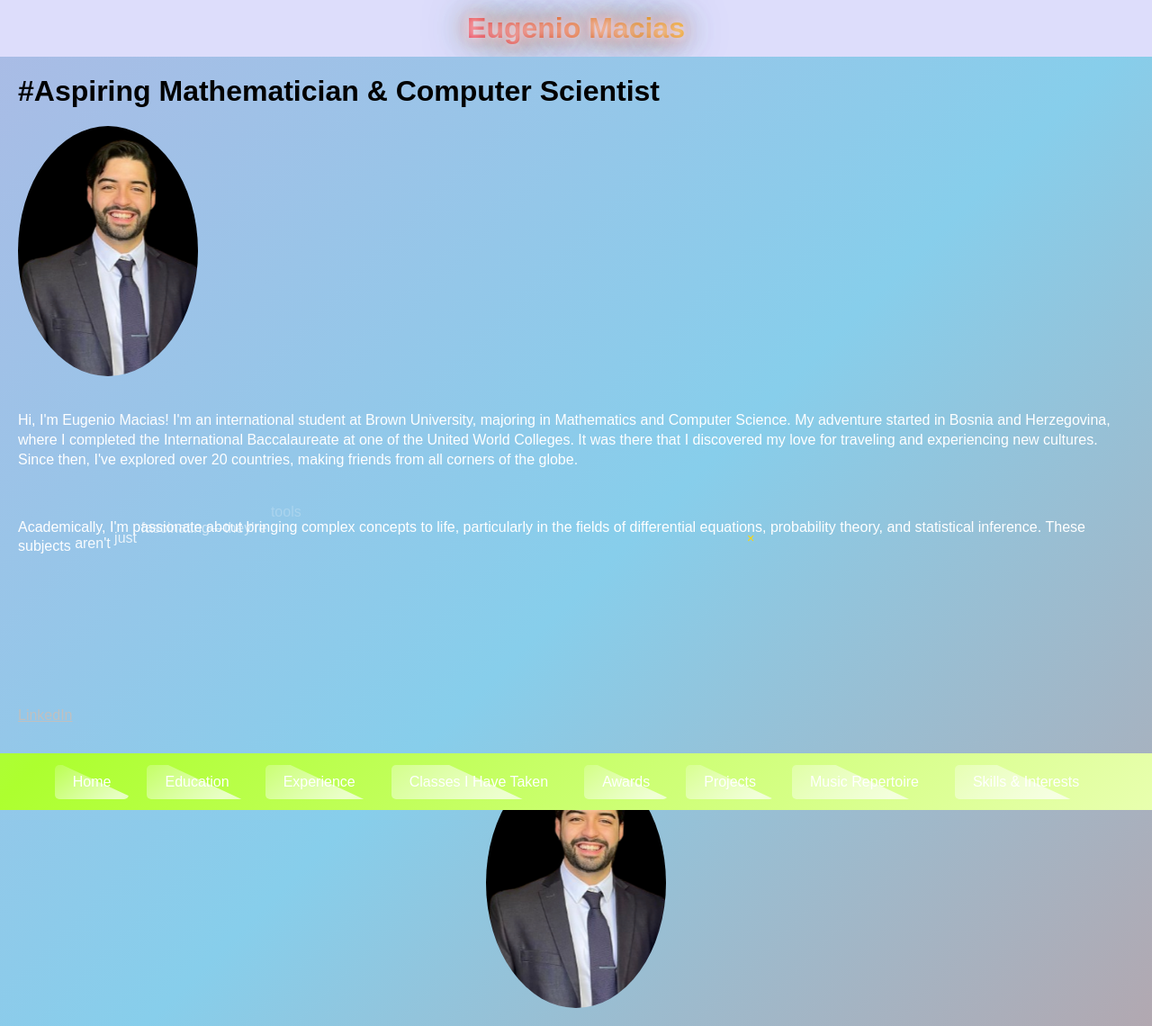
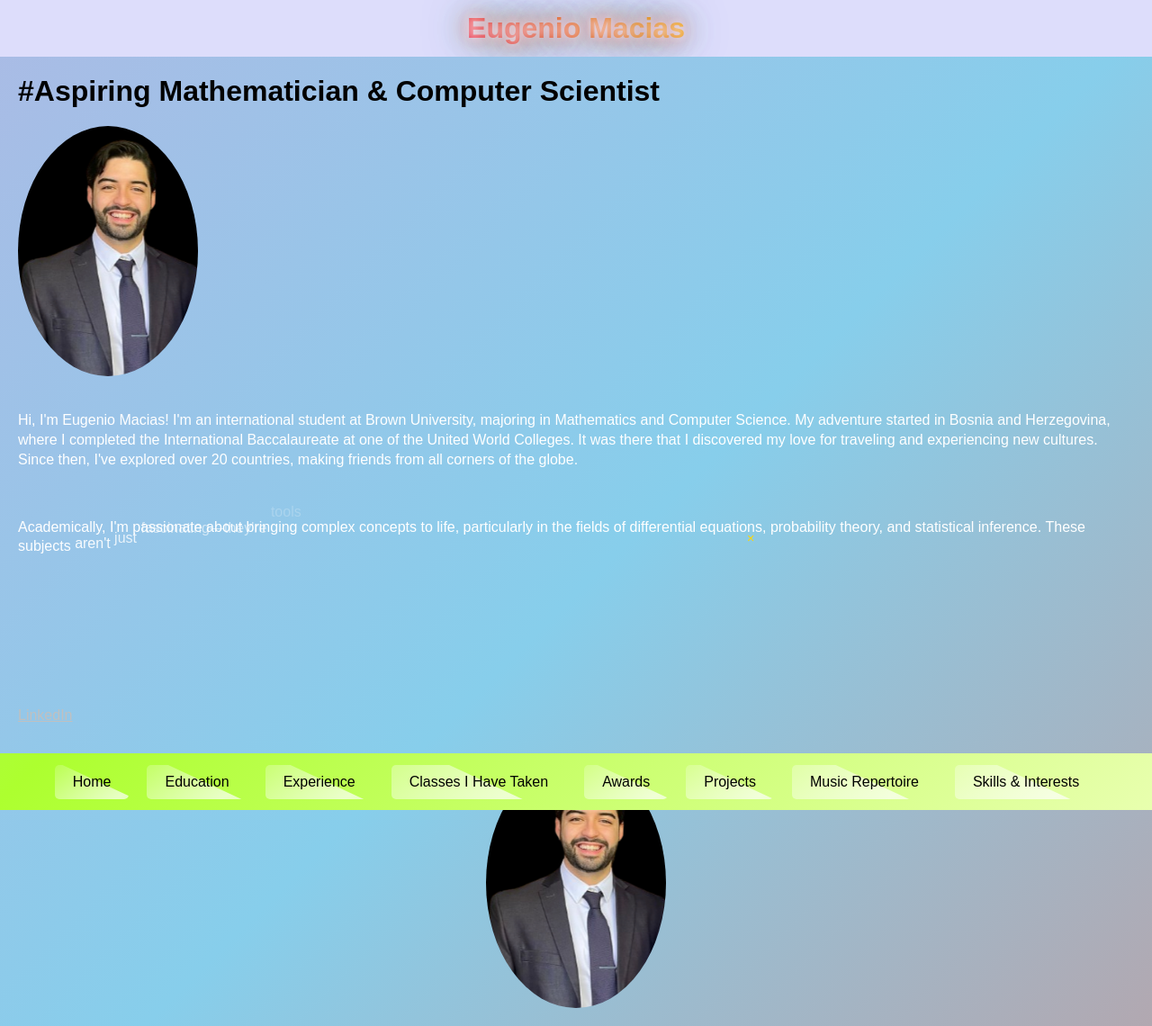
Before and after one commit to xXElGenio0203Xx/eugenio-macias.github.io, a Jekyll site: the page built from index.md, in a window 1280 px wide. Shown: the whole page at 90% size. Built offline with Jekyll 4.4.1, drawn with Linux system fonts in a browser that asks for light colours; some web fonts are replaced.

Commit message:
Update style.css

```diff
--- a/assets/css/style.css
+++ b/assets/css/style.css
@@ -152,10 +152,10 @@ footer ul li a {
     display: block;
     padding: 10px 20px;
     background: inherit;
-    color: #fff; /* White text */
+    color: #000;
     text-decoration: none;
     border-radius: 5px;
-    font-size: 16px; /* Adjust font size */
+    font-size: 16px;
     transition: color 0.3s, text-shadow 0.3s;
     position: relative;
     overflow: hidden;
```
